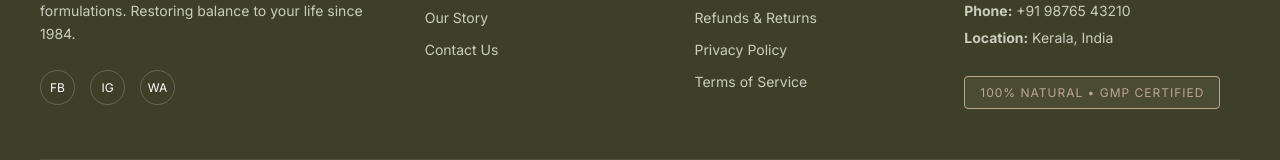
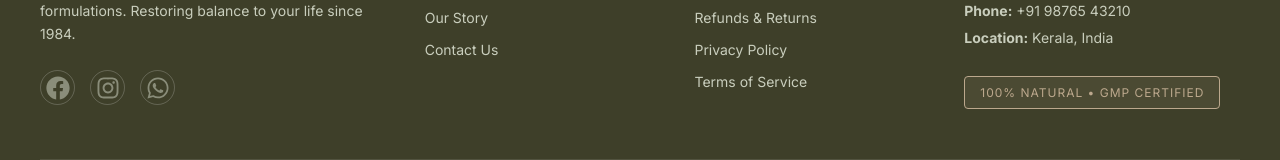
Before and after one commit to shweta-js/kulirmaayurveda, a Next.js app: page /contact in a window 1280 px wide. Shown: the part 1516-1676 px from the top of the page. Built offline with nearby package versions, Linux system fonts and the light colour scheme; a web font is replaced by a local one.

Commit message:
social media icons

```diff
--- a/app/contact/page.js
+++ b/app/contact/page.js
@@ -1,6 +1,7 @@
 "use client";
 import React from 'react';
 import Link from 'next/link';
+import { FaPhoneAlt, FaEnvelope, FaMapMarkerAlt } from 'react-icons/fa';
 import "../css/Contact.css";
 
 export default function ContactPage() {
@@ -103,8 +104,7 @@ export default function ContactPage() {
     </form>
   </div>
 
-
-          <div className="map-container">
+ <div className="map-container">
             <iframe
               src="https://www.google.com/maps/embed?pb=!1m18!1m12!1m3!1d3927.182470650948!2d76.3283283!3d10.1654823!2m3!1f0!2f0!3f0!3m2!1i1024!2i768!4f13.1!3m3!1m2!1s0x0%3A0x0!2zMTDCsDA5JzU1LjciTiA3NsKwMTknNDIuMCJF!5e0!3m2!1sen!2sin!4v1680000000000!5m2!1sen!2sin"
               width="100%"
--- a/app/css/Footer.css
+++ b/app/css/Footer.css
@@ -150,3 +150,20 @@
     gap: 15px;
   }
 }
+.social-links {
+  display: flex;
+  gap: 15px;
+  margin-top: 15px;
+}
+
+.social-links a {
+  color: #8a8d7a; /* Or your brand color */
+  transition: transform 0.2s ease, color 0.2s ease;
+  display: flex;
+  align-items: center;
+}
+
+.social-links a:hover {
+  color: #1a3317;
+  transform: translateY(-2px);
+}
--- a/app/css/Navbar.css
+++ b/app/css/Navbar.css
@@ -30,7 +30,7 @@
   align-items: center;
   list-style: none;
   padding: 0;
-  margin-right:8rem;
+  margin-right:4rem;
 }
 
 .navbar-nav li {
@@ -106,7 +106,7 @@
 .flag {
   /* We use fixed to keep it relative to the screen edge, not the navbar items */
   position: absolute;
-  right: 10%;        /* Always 10% from the right edge */
+  right: 5%;        /* Always 10% from the right edge */
   top: 0;            /* Aligns with the top of the viewport */
   width: 60px;
   z-index: 10001;    /* Higher than the navbar and menu */
--- a/components/Footer.jsx
+++ b/components/Footer.jsx
@@ -1,6 +1,7 @@
+"use client";
 import Link from 'next/link'
 import "../app/css/Footer.css";
-
+import { FaFacebook, FaInstagram, FaWhatsapp } from 'react-icons/fa';
 export default function Footer() {
   return (
     <footer className="footer">
@@ -15,9 +16,15 @@ export default function Footer() {
               Restoring balance to your life since 1984.
             </p>
             <div className="social-links">
-              <a href="https://www.facebook.com/kulirmaayurveda/" aria-label="Facebook">FB</a>
-              <a href="https://www.instagram.com/kulirmaayurveda/" aria-label="Instagram">IG</a>
-              <a href=" https://wa.me/918921416185" aria-label="WhatsApp">WA</a>
+              <a href="https://www.facebook.com/kulirmaayurveda/" target="_blank" rel="noopener noreferrer" aria-label="Facebook">
+                <FaFacebook size={24} />
+              </a>
+              <a href="https://www.instagram.com/kulirmaayurveda/" target="_blank" rel="noopener noreferrer" aria-label="Instagram">
+                <FaInstagram size={24} />
+              </a>
+              <a href="https://wa.me/918921416185" target="_blank" rel="noopener noreferrer" aria-label="WhatsApp">
+                <FaWhatsapp size={24} />
+              </a>
             </div>
           </div>
 
--- a/package.json
+++ b/package.json
@@ -17,6 +17,7 @@
     "axios": "^1.14.0",
     "bcryptjs": "^3.0.3",
     "framer-motion": "^12.38.0",
+    "lucide-react": "^1.11.0",
     "next": "^14.2.35",
     "next-auth": "^4.24.5",
     "next-intl": "^4.9.1",
```
Also changed, not shown: app/css/Contact.css (line endings or trailing spaces), 1 other file (tests, documents, lock files or other folders).
